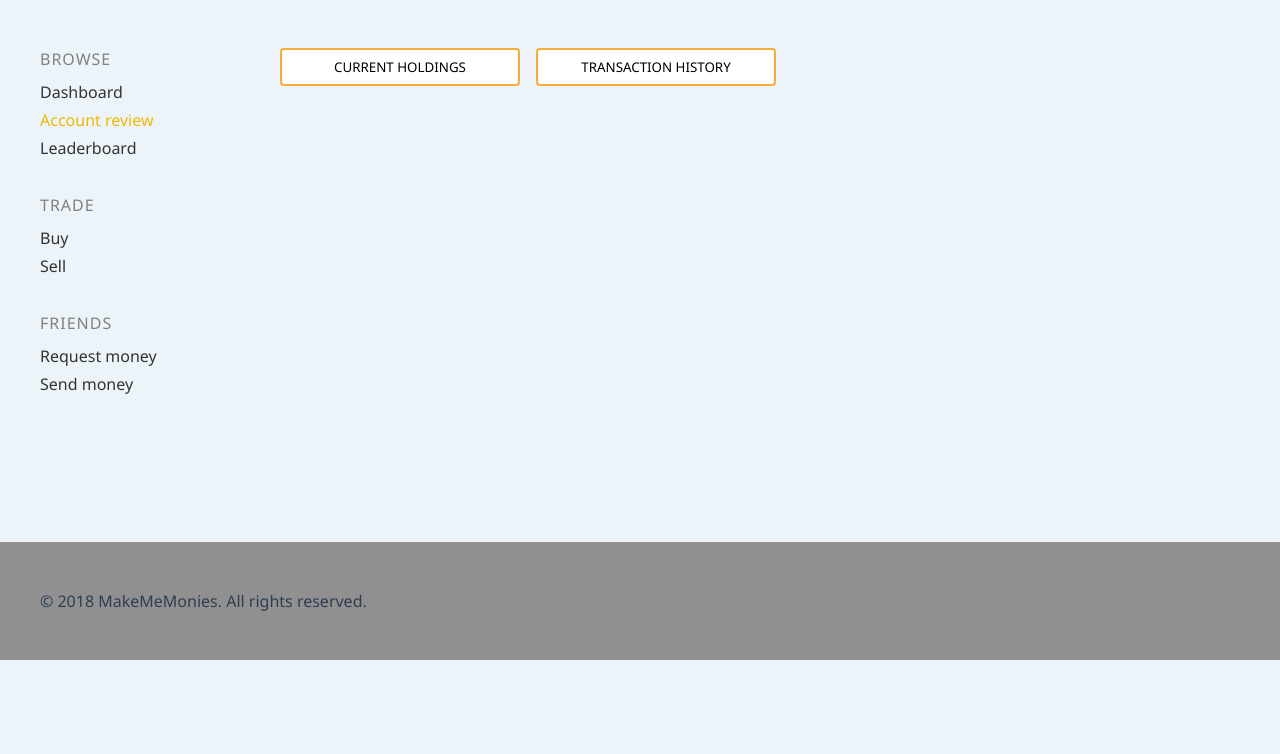
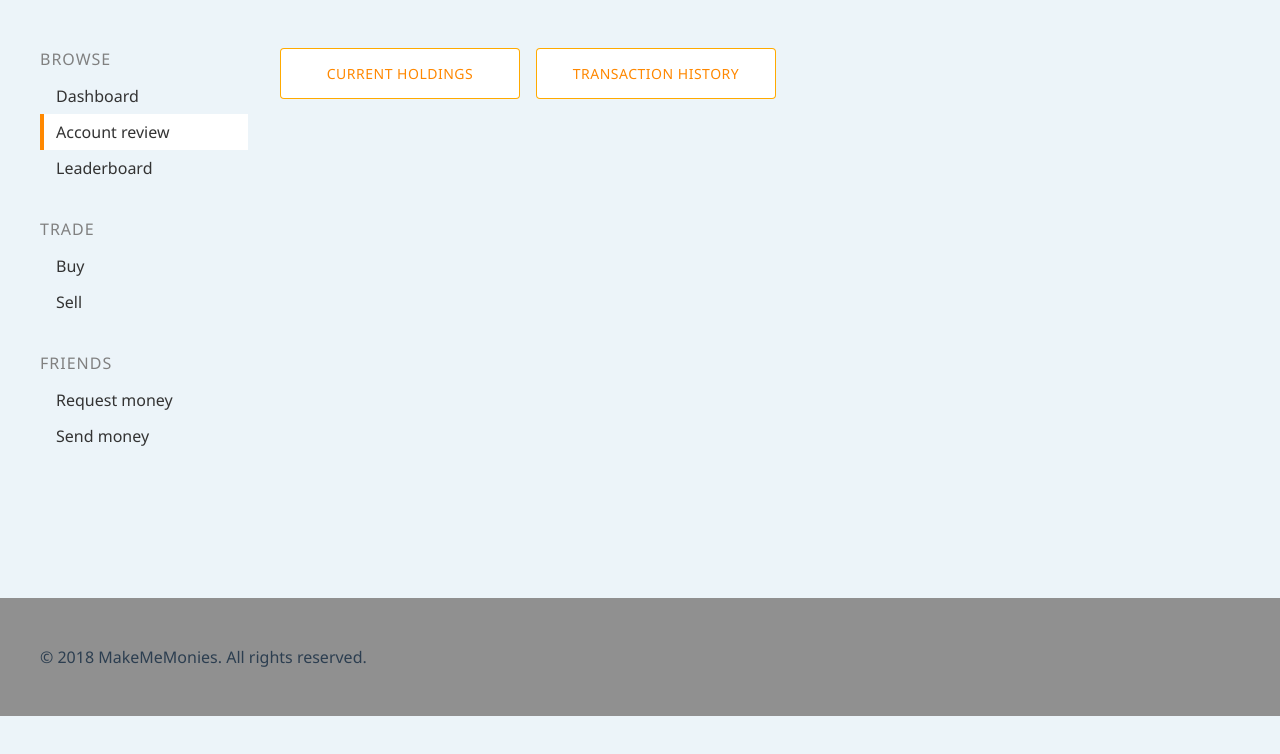
Before and after one commit to Pancrisp/meed-client, a Vue app: page /review in a window 1280 px wide. Shown: the top 754 px of the page. Built offline with nearby package versions, Linux system fonts and the light colour scheme.

Commit message:
Improve button designs in navigation

```diff
--- a/src/components/partials/Header.vue
+++ b/src/components/partials/Header.vue
@@ -22,7 +22,7 @@ export default {
     font-weight: bold;
     color: #2c3e50;
     &.router-link-exact-active {
-      color: #f4ce42;
+      color: var(--primary-color);
     }
   }
 }
--- a/src/components/partials/NavApp.vue
+++ b/src/components/partials/NavApp.vue
@@ -28,17 +28,21 @@ export default {
 <style lang="scss" scoped>
 a {
   display: block;
-  padding: 4px 0;
+  margin-right: 32px;
+  padding: 8px 0 8px 16px;
   color: #333;
   line-height: 1.25;
   font-weight: 500;
 
   &.router-link-exact-active {
-    color: #ecb900;
+    // color: var(--primary-color);
+    background: #fff;
+    box-shadow: inset 4px 0 0 0 var(--primary-color);
   }
 
   &:hover {
-    color: #ecb900;
+    // color: var(--primary-color);
+    background: #fff;
   }
 }
 
--- a/src/views/Review.vue
+++ b/src/views/Review.vue
@@ -38,16 +38,21 @@ export default {
 
 .btn {
   margin-right: 1rem;
-  border: 2px solid #fbab39;
+  padding: 16px;
+  color: var(--primary-color);
+  font-size: 14px;
+  font-weight: 500;
+  letter-spacing: 0.5px;
   border-radius: 4px;
-  transition: background 150ms ease;
+  box-shadow: inset 0 0 0 1px hsl(40, 100%, 50%);
+  transition: box-shadow 400ms ease;
 
   &:last-of-type {
     margin-right: 0;
   }
 
   &:hover {
-    background: #fbab39;
+    box-shadow: inset 0 0 0 2px var(--primary-color);
   }
 }
 </style>
```
